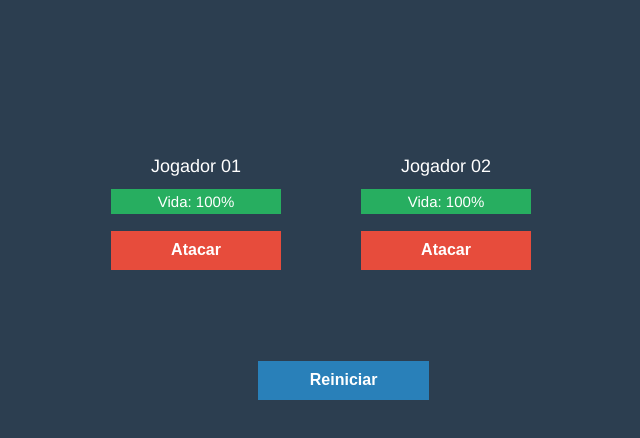
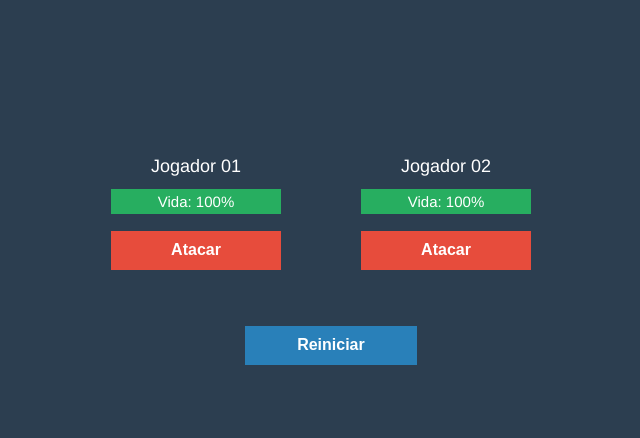
Before and after one commit to bruno88cabral/desafio, a plain HTML site: page app/index.html in a window 1280 px wide. Shown: the whole page, without its empty margins (319-959 px from the left). Drawn offline with Linux system fonts and the light colour scheme.

Commit message:
changes in css
algumas mudanças no css

```diff
--- a/app/css/style.css
+++ b/app/css/style.css
@@ -123,8 +123,8 @@ progress::-moz-progress-bar {
 		display: flex;
 	}
 	.botao-reiniciar{
-		bottom: 0;
-		left: 45%;
+		bottom: 35px;
+		left: 44%;
 	}
 	#mensagemView p{
 		margin: 0 30%;
```
